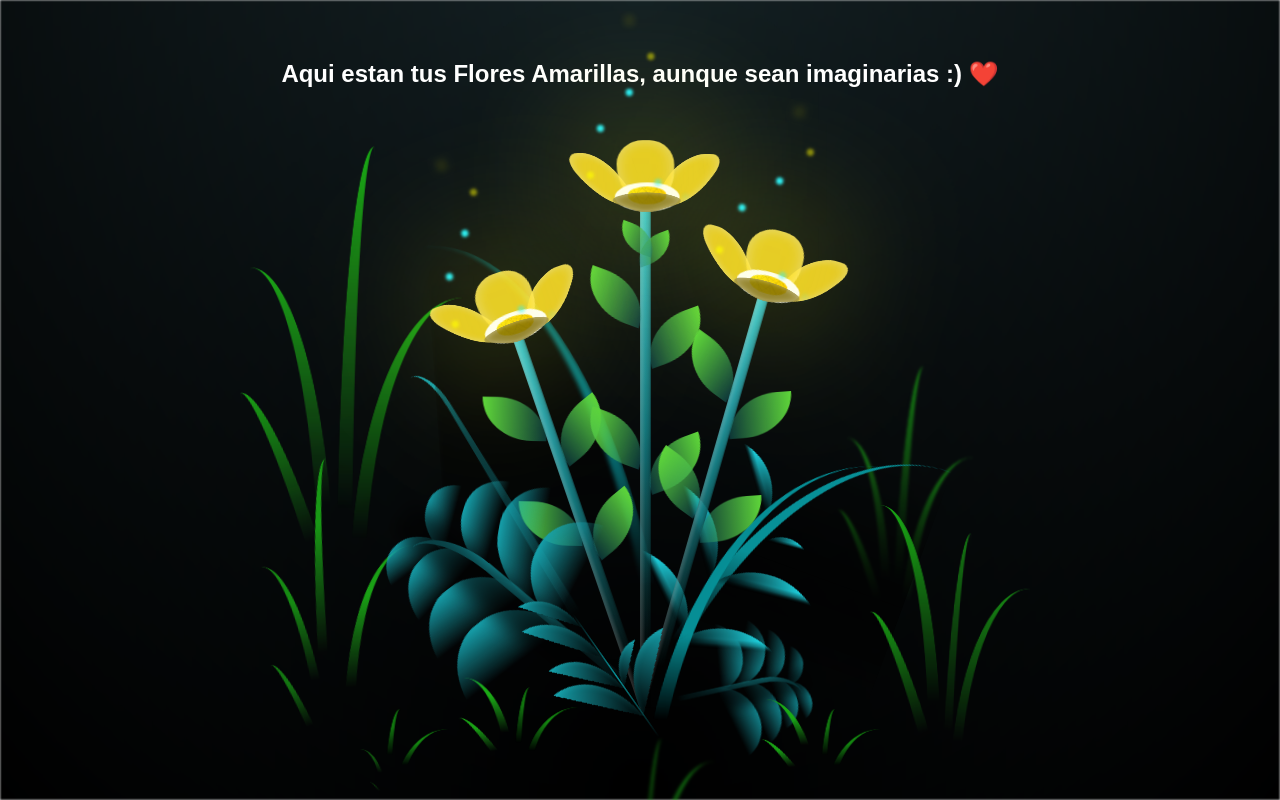
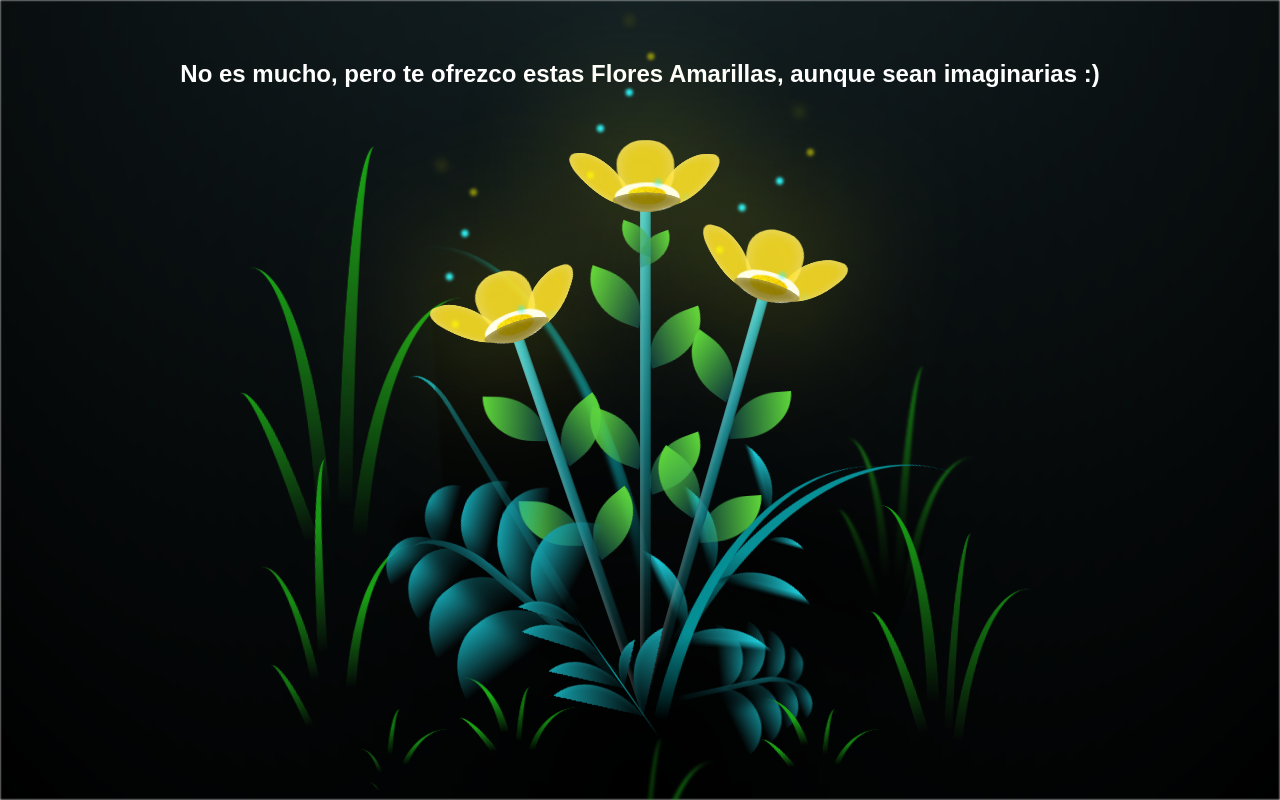
Before and after one commit to DanexoCT/FloresAmarillas, a plain HTML site: page index.html in a window 1280 px wide. Drawn offline with Linux system fonts and the light colour scheme.

Commit message:
Update index.html

```diff
--- a/index.html
+++ b/index.html
@@ -1646,8 +1646,8 @@ h1 {
   </head>
   <body class="container">
     <h1 class="titulo">
-       <br>Aqui estan tus Flores Amarillas,
-       aunque sean imaginarias :) ❤️</h1>
+       <br> No es mucho, pero te ofrezco estas Flores Amarillas,
+       aunque sean imaginarias :)</h1>
 
     <div class="night"></div>
     <div class="flowers">
```
